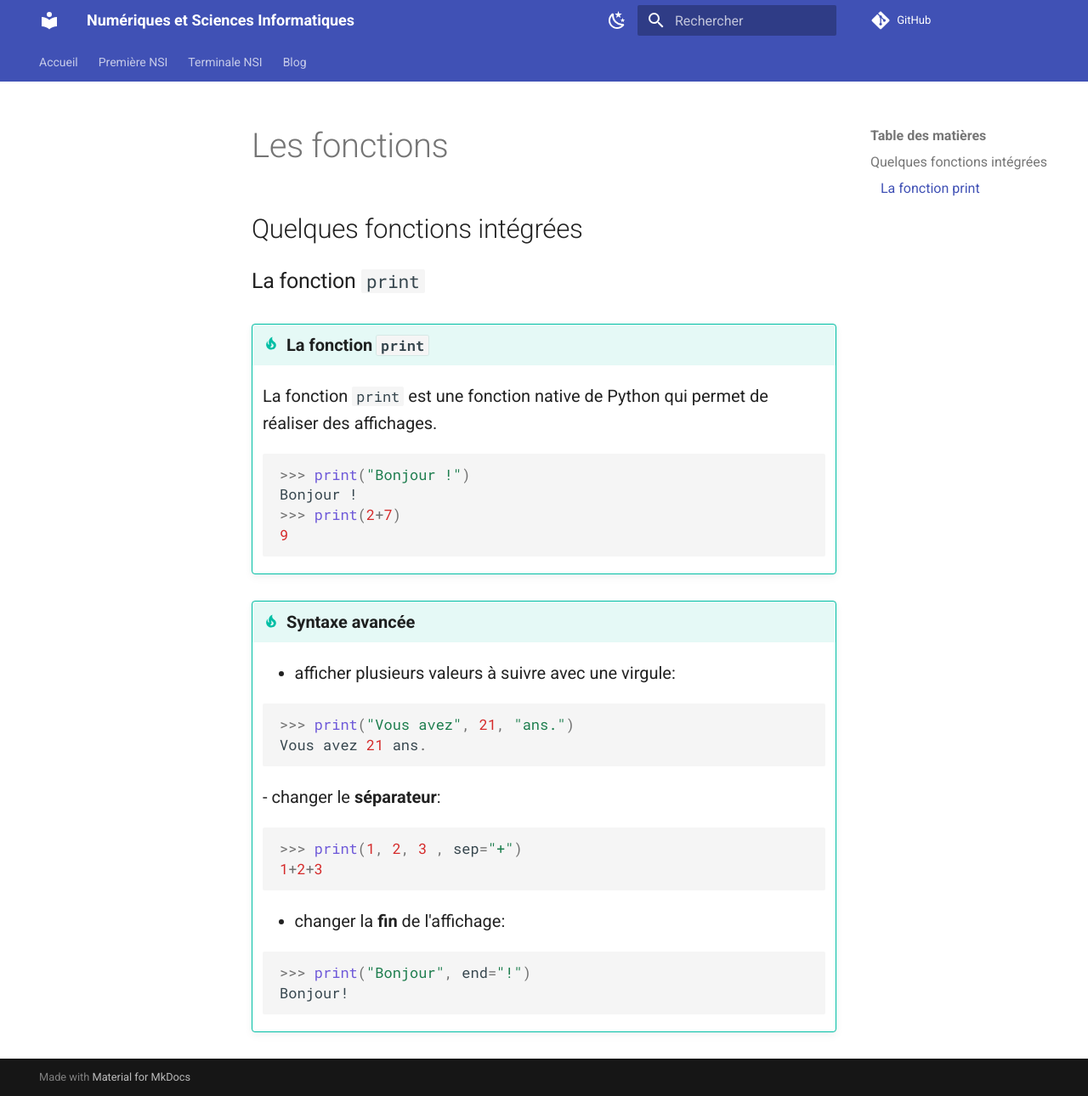
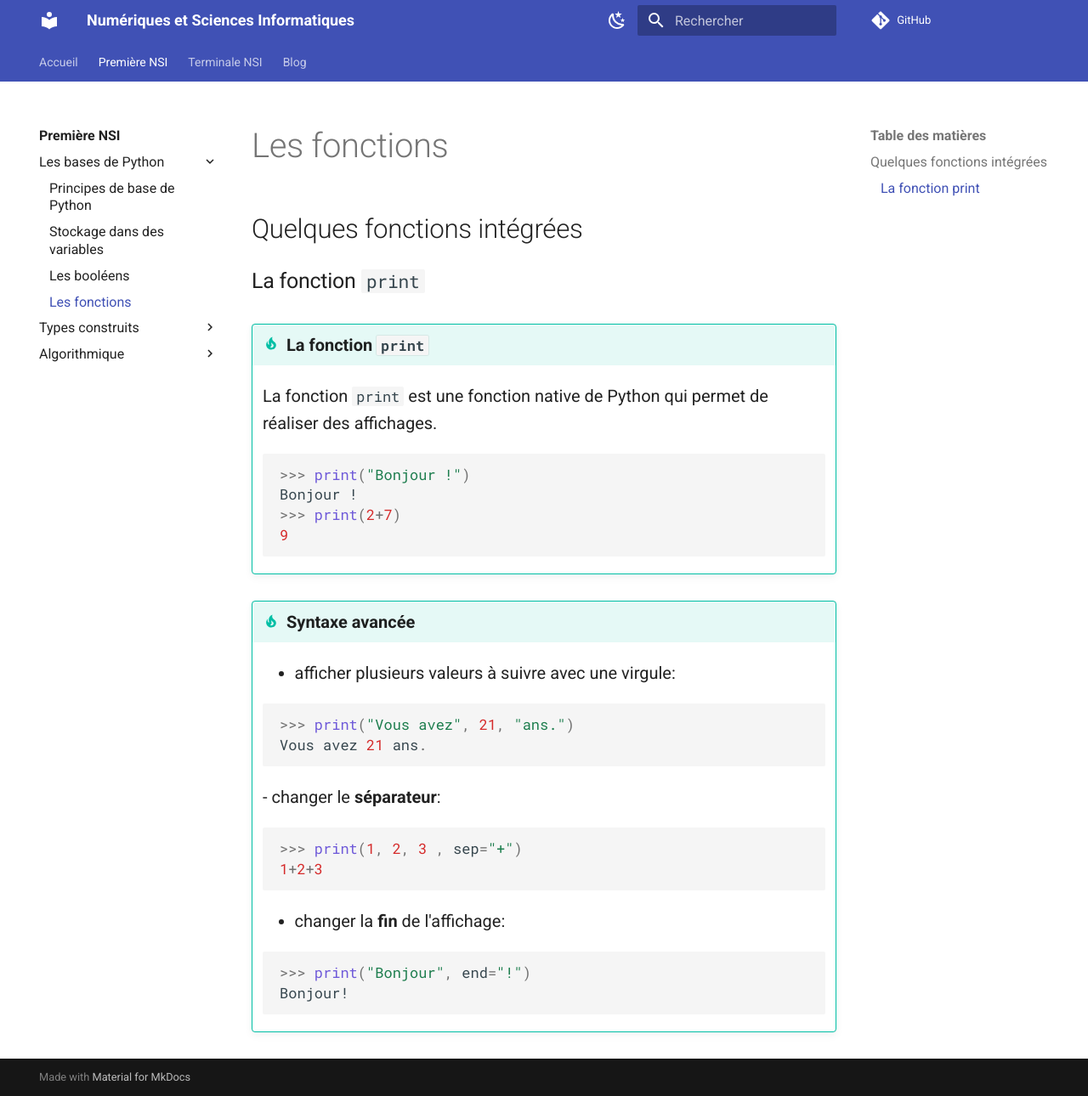
Before and after one commit to infocornouaille/nsi-cornouaille, an MkDocs documentation site: the page built from docs/premiere/bases_de_python/fonctions.md, in a window 1280 px wide and 1290 px high. Shown: the whole window at 85% size. Built offline with MkDocs 1.6.1 and Material for MkDocs 9.7.7, drawn with Linux system fonts in a browser that asks for light colours; comment, search, counter and statistics services are not loaded.

Commit message:
Update mkdocs.yml

```diff
--- a/mkdocs.yml
+++ b/mkdocs.yml
@@ -111,6 +111,7 @@ nav:
       - Principes de base de Python: premiere/bases_de_python/principes.md
       - Stockage dans des variables: premiere/bases_de_python/variables.md
       - Les booléens: premiere/bases_de_python/booleens.md
+      - Les fonctions: premiere/bases_de_python/fonctions.md
     - Types construits:
       - Les listes: premiere/types_construits/listes.md
       - Les tuple: premiere/types_construits/tuple.md
```
